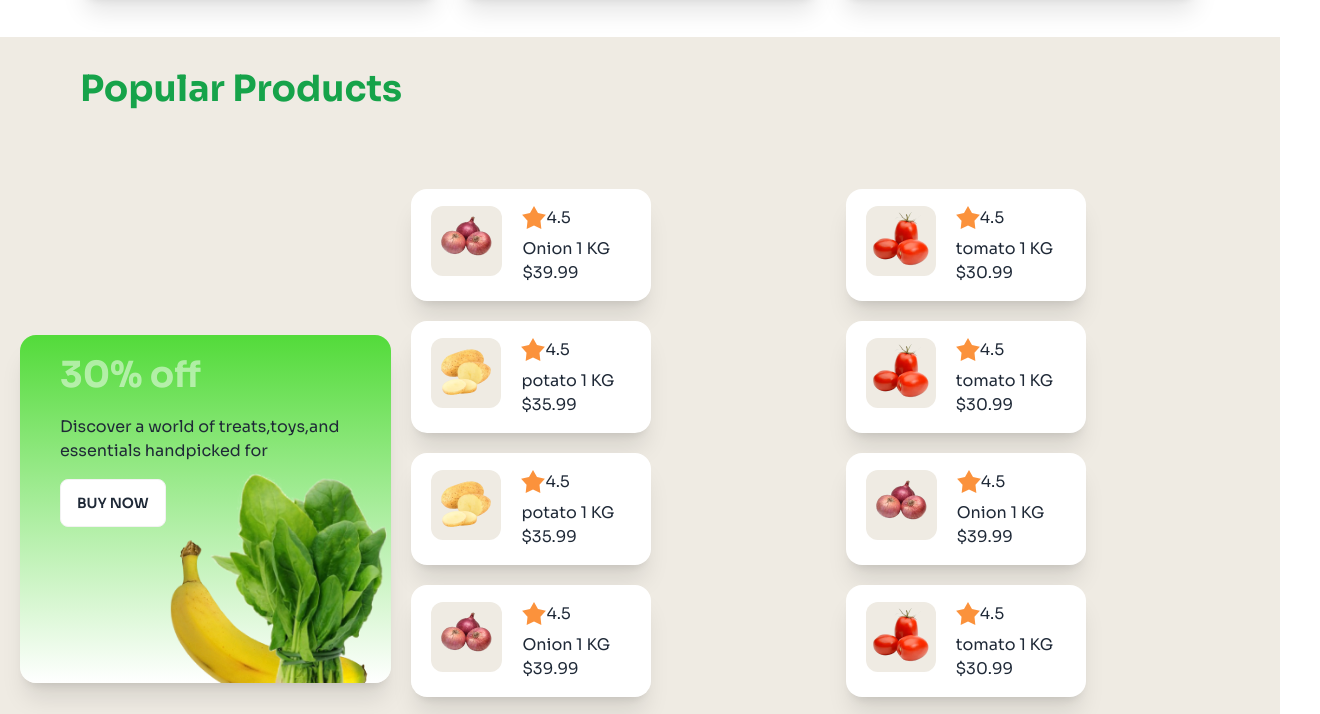
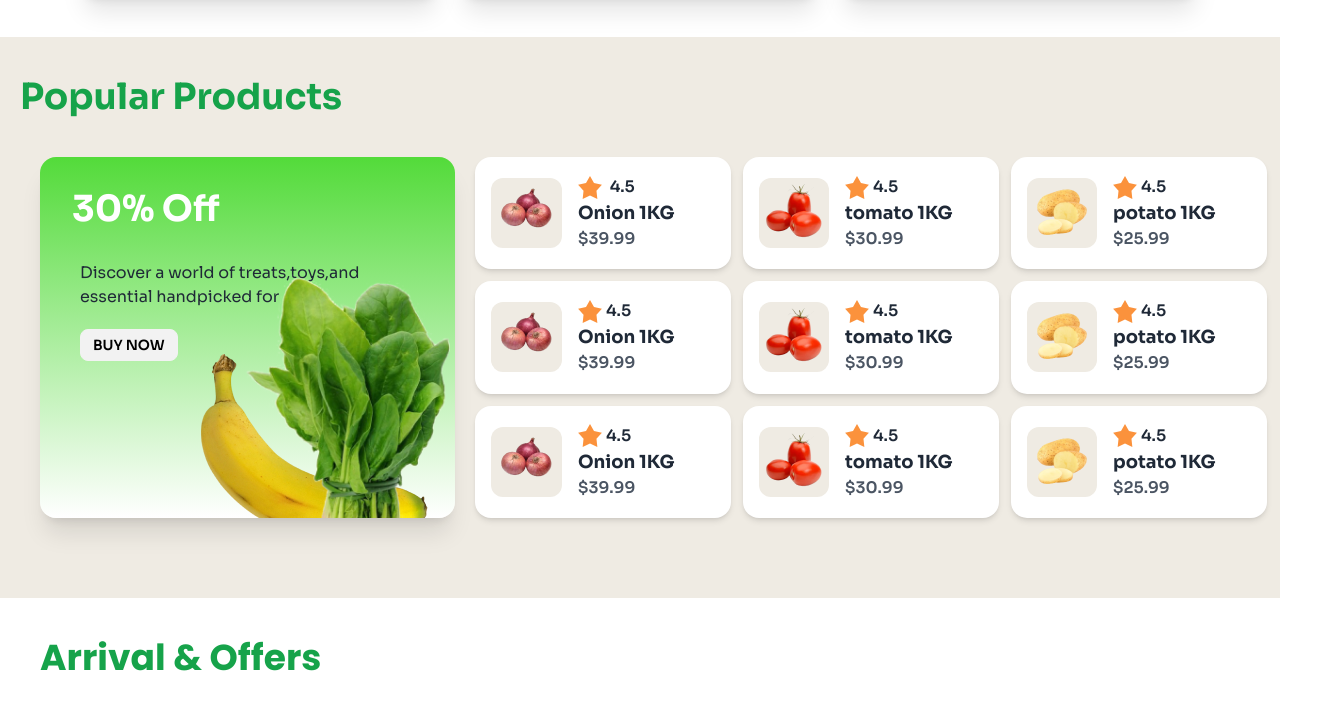
Before and after one commit to MdRakibHossen0/Assignment-03-002, a plain HTML site: page index.html in a window 1280 px wide. Shown: the part 1670-2384 px from the top of the page, 1320 px wide, since content can reach past the window. Drawn offline with nearby package versions, Linux system fonts and the light colour scheme.

Commit message:
responsive almost compelete

```diff
--- a/index.html
+++ b/index.html
@@ -70,11 +70,11 @@
           </ul>
         </div>
         <div class="navbar-end space-x-6">
-          <div class="space-x-3 lg:block sm:hidden md:hidden">
+          <div class="space-x-3 lg:block sm:hidden md:hidden max-sm:hidden">
             <a href> <i class="fas fa-shopping-cart"></i></a>
             <a href><i class="fa-solid fa-magnifying-glass"></i></a>
           </div>
-          <div class="space-x-3 lg:block  sm:hidden md:hidden">
+          <div class="space-x-3 lg:block  sm:hidden md:hidden max-sm:hidden ">
             <a class="btn text-black btn-outline btn-sm   ">Login</a>
             <a class="btn bg-green-500 btn-sm text-white  ">Register</a>
           </div>
@@ -132,11 +132,13 @@
       <section>
         <div class="  Services-Container">
           <div>
-            <h1 class="ml-5 md:ml-20 my-10   text-4xl font-semibold text-green-600">
+            <h1
+              class="ml-5 md:ml-20 my-10   text-4xl font-semibold text-green-600">
               Services
             </h1>
           </div>
-          <div class="grid grid-cols-1 mx-5 md:grid-cols-3 md:mx-20  justify-center gap-5">
+          <div
+            class="grid grid-cols-1 mx-5 md:grid-cols-3 md:mx-20  justify-center gap-5">
             <div class="card bg-secondary-color   shadow-xl">
               <figure>
                 <img class="mt-10 " src="./c2-assets/service.png" alt="Shoes" />
@@ -183,249 +185,218 @@
         </div>
       </section>
       <!-- Popular Products -->
-      <section class="bg-secondary-color pb-20  ">
-        <div class="">
-          <h1 class="pt-8 ml-20 my-10 font-bold text-4xl text-green-600">Popular
-            Products</h1>
+      <section >
+
+        <div class=" bg-secondary-color mt-10 pb-20   ">
+          <div class="text-4xl font-bold text-green-600 md:container m-auto  ">
+            <h1 class="py-10 ml-5  lg:ml-5">Popular Products</h1>
           </div>
-        <div class=" md:flex mx-5 items-center ">
+          <div class=" container m-auto lg:ml-10  sm:flex-row md:flex-row lg:flex  ">
 
             <div
-            class=" card shadow-xl bg-gradient-to-b from-[#53DB3A] to-[#FFFFFF]">
-
-            <div class=" ml-10 mt-5 relative ">
-              <div> <h1 class="text-4xl text-white font-bold animate-pulse mb-5 ">30%
-                  off</h1></div>
-              <div><p class="text-base mb-4 ">
-                  Discover a world of treats,toys,and<br> essentials handpicked
-                  for
-                </p></div>
-              <button class="btn bg-white px-4 py-2">Buy Now</button>
-              <div class="-mt-16 ml-24 ">
-                <img class src="./c2-assets/vegetable-offer.png" alt>
+              class=" card shadow-xl bg-gradient-to-b from-[#53DB3A] to-[#FFFFFF]   ">
+              <h1 class="text-4xl font-bold m-8 text-white">30% Off</h1>
+              <p class="text-base ml-10 mb-5">Discover a world of
+                treats,toys,and<br>
+                essential handpicked for
+              </p>
+              <div>
+                <button><a class=" btn btn-sm ml-10   text-black">Buy
+                    Now</a></button>
               </div>
 
-            </div>
-
-          </div>
-          <div class="grid grid-cols-2 gap-5 my-10   md:ml-5   md:w-9/12 ">
-
-            <div class="card bg-base-100 md:w-60 h-28 shadow-xl  ">
-
-              <div class="flex justify-start my-auto ">
-                <div>
-                  <img class="ml-5 bg-secondary-color rounded-xl  "
-                    src="./c2-assets/onion.png" alt>
-                </div>
-                <div class="ml-5">
-                  <div class="rating">
-                    <input
-                      type="radio"
-                      class="mask mask-star-2 bg-orange-400" />
-                    4.5
-
-                  </div>
-                  <div>
-                    <h2>Onion 1 KG</h2>
-                    <p>$39.99</p>
-                  </div>
+              <div class="-mt-24 ml-36">
+                <img src="./c2-assets/vegetable-offer.png"
+                  alt>
               </div>
             </div>
 
-            </div>
-
-            <!--  -->
-            <div class="card bg-base-100 md:w-60 h-28 shadow-xl ">
-              <div class="flex justify-start my-auto  ">
+            <!-- items -->
+            <div
+              class="  ml-5 grid sm:grid-cols-2 md:grid-cols-2 lg:grid-cols-3   gap-3  ">
+              <div
+                class="bg-white p-4 rounded-2xl shadow-md flex items-center space-x-4 lg:w-64   max-sm:hidden">
+                <img class="bg-secondary-color rounded-xl"
+                  src="./c2-assets/onion.png" alt="Onion">
                 <div>
-                  <img class="ml-5 bg-secondary-color rounded-xl"
-                    src="./c2-assets/tomato.png" alt>
-                </div>
-                <div class="ml-5">
+                  <div class="  space-x-1">
                     <div class="rating">
-                    <input
-                      type="radio"
-                      class="mask mask-star-2 bg-orange-400" />4.5
+                      <input type
+                        class="mask mask-star-2 bg-orange-400" />
 
                     </div>
-                  <div>
-                    <h2>tomato 1 KG</h2>
-                    <p>$30.99</p>
+                    <span class=" font-semibold">4.5</span>
+                  </div>
+                  <h2 class="text-lg font-bold">Onion 1KG</h2>
+                  <p class="text-gray-600 text-md font-semibold">$39.99</p>
                 </div>
               </div>
-              </div>
+              <!--  -->
+              <div
+                class="bg-white p-4 rounded-2xl shadow-md flex items-center space-x-4 lg:w-64  ">
+                <img class="bg-secondary-color rounded-xl"
+                  src="./c2-assets/tomato.png" alt="tomato">
+                <div>
+                  <div class="flex items-center space-x-1">
+                    <div class="rating">
+                      <input type
+                        class="mask mask-star-2 bg-orange-400" />
 
                     </div>
+                    <span class=" font-semibold">4.5</span>
+                  </div>
+                  <h2 class="text-lg font-bold">tomato 1KG</h2>
+                  <p class="text-gray-600 text-md font-semibold">$30.99</p>
+                </div>
+              </div>
               <!--  -->
-            <div class="card bg-base-100 md:w-60 h-28 shadow-xl ">
-              <div class="flex justify-start my-auto  ">
+              <div
+                class="bg-white p-4 rounded-2xl shadow-md flex items-center space-x-4 lg:w-64 ">
+                <img class="bg-secondary-color rounded-xl"
+                  src="./c2-assets/potato.png" alt="potato">
                 <div>
-                  <img class="ml-5 bg-secondary-color rounded-xl"
-                    src="./c2-assets/potato.png" alt>
-                </div>
-                <div class="ml-5">
+                  <div class="flex items-center space-x-1">
                     <div class="rating">
-                    <input
-                      type="radio"
-                      class="mask mask-star-2 bg-orange-400" />4.5
+                      <input type
+                        class="mask mask-star-2 bg-orange-400" />
 
                     </div>
-                  <div>
-                    <h2>potato 1 KG</h2>
-                    <p>$35.99</p>
+                    <span class=" font-semibold">4.5</span>
+                  </div>
+                  <h2 class="text-lg font-bold">potato 1KG</h2>
+                  <p class="text-gray-600 text-md font-semibold">$25.99</p>
                 </div>
               </div>
-              </div>
+              <!--  -->
+              <div
+                class="bg-white p-4 rounded-2xl shadow-md flex items-center space-x-4 lg:w-64  ">
+                <img class="bg-secondary-color rounded-xl"
+                  src="./c2-assets/onion.png" alt="Onion">
+                <div>
+                  <div class="flex  items-center space-x-1">
+                    <div class="rating">
+                      <input type
+                        class="mask mask-star-2 bg-orange-400" />
 
                     </div>
+                    <span class=" font-semibold">4.5</span>
+                  </div>
+                  <h2 class="text-lg font-bold">Onion 1KG</h2>
+                  <p class="text-gray-600 text-md font-semibold">$39.99</p>
+                </div>
+              </div>
               <!--  -->
-            <div class="card bg-base-100 md:w-60 h-28 shadow-xl ">
-              <div class="flex justify-start my-auto  ">
+              <div
+                class="bg-white p-4 rounded-2xl shadow-md flex items-center space-x-4  lg:w-64 ">
+                <img class="bg-secondary-color rounded-xl"
+                  src="./c2-assets/tomato.png" alt="tomato">
                 <div>
-                  <img class="ml-5 bg-secondary-color rounded-xl"
-                    src="./c2-assets/tomato.png" alt>
-                </div>
-                <div class="ml-5">
+                  <div class="flex items-center space-x-1">
                     <div class="rating">
-                    <input
-                      type="radio"
-                      class="mask mask-star-2 bg-orange-400" />4.5
+                      <input type
+                        class="mask mask-star-2 bg-orange-400" />
 
                     </div>
-                  <div>
-                    <h2>tomato 1 KG</h2>
-                    <p>$30.99</p>
+                    <span class=" font-semibold">4.5</span>
+                  </div>
+                  <h2 class="text-lg font-bold">tomato 1KG</h2>
+                  <p class="text-gray-600 text-md font-semibold">$30.99</p>
                 </div>
               </div>
-              </div>
+              <!--  -->
+              <div
+                class="bg-white p-4 rounded-2xl shadow-md flex items-center space-x-4 lg:w-64 ">
+                <img class="bg-secondary-color rounded-xl"
+                  src="./c2-assets/potato.png" alt="potato">
+                <div>
+                  <div class="flex items-center space-x-1">
+                    <div class="rating">
+                      <input type
+                        class="mask mask-star-2 bg-orange-400" />
 
                     </div>
+                    <span class=" font-semibold">4.5</span>
+                  </div>
+                  <h2 class="text-lg font-bold">potato 1KG</h2>
+                  <p class="text-gray-600 text-md font-semibold">$25.99</p>
+                </div>
+              </div>
               <!--  -->
-            <div class="card bg-base-100 md:w-60 h-28 shadow-xl ">
-              <div class="flex justify-start my-auto  ">
+              <div
+                class="bg-white p-4 rounded-2xl shadow-md flex items-center space-x-4 lg:w-64 ">
+                <img class="bg-secondary-color rounded-xl"
+                  src="./c2-assets/onion.png" alt="Onion">
                 <div>
-                  <img class="ml-5 bg-secondary-color rounded-xl"
-                    src="./c2-assets/potato.png" alt>
-                </div>
-                <div class="ml-5">
+                  <div class="flex items-center space-x-1">
                     <div class="rating">
-                    <input
-                      type="radio"
-                      class="mask mask-star-2 bg-orange-400" />4.5
+                      <input type
+                        class="mask mask-star-2 bg-orange-400" />
 
                     </div>
-                  <div>
-                    <h2>potato 1 KG</h2>
-                    <p>$35.99</p>
+                    <span class=" font-semibold">4.5</span>
+                  </div>
+                  <h2 class="text-lg font-bold">Onion 1KG</h2>
+                  <p class="text-gray-600 text-md font-semibold">$39.99</p>
                 </div>
               </div>
-              </div>
+              <!--  -->
+              <div
+                class="bg-white p-4 rounded-2xl shadow-md flex items-center space-x-4 lg:w-64 ">
+                <img class="bg-secondary-color rounded-xl"
+                  src="./c2-assets/tomato.png" alt="tomato">
+                <div>
+                  <div class="flex items-center space-x-1">
+                    <div class="rating">
+                      <input type
+                        class="mask mask-star-2 bg-orange-400" />
 
                     </div>
+                    <span class=" font-semibold">4.5</span>
+                  </div>
+                  <h2 class="text-lg font-bold">tomato 1KG</h2>
+                  <p class="text-gray-600 text-md font-semibold">$30.99</p>
+                </div>
+              </div>
               <!--  -->
-            <div class="card bg-base-100 md:w-60 h-28 shadow-xl ">
-              <div class="flex justify-start my-auto  ">
+              <div
+                class="bg-white p-4 rounded-2xl shadow-md flex items-center space-x-4 lg:w-64 ">
+                <img class="bg-secondary-color rounded-xl"
+                  src="./c2-assets/potato.png" alt="potato">
                 <div>
-                  <img class="ml-5 bg-secondary-color rounded-xl"
-                    src="./c2-assets/onion.png" alt>
-                </div>
-                <div class="ml-5">
+                  <div class="flex items-center space-x-1">
                     <div class="rating">
-                    <input
-                      type="radio"
-                      class="mask mask-star-2 bg-orange-400" />4.5
+                      <input type
+                        class="mask mask-star-2 bg-orange-400" />
 
                     </div>
-                  <div>
-                    <h2>Onion 1 KG</h2>
-                    <p>$39.99</p>
+                    <span class=" font-semibold">4.5</span>
                   </div>
-                </div>
-              </div>
-
-            </div>
-            <!--  -->
-            <div class="card bg-base-100 md:w-60 h-28 shadow-xl ">
-              <div class="flex justify-start my-auto  ">
-                <div>
-                  <img class="ml-5 bg-secondary-color rounded-xl"
-                    src="./c2-assets/onion.png" alt>
-                </div>
-                <div class="ml-5">
-                  <div class="rating">
-                    <input
-                      type="radio"
-                      class="mask mask-star-2 bg-orange-400" />4.5
-
-                  </div>
-                  <div>
-                    <h2>Onion 1 KG</h2>
-                    <p>$39.99</p>
-                  </div>
-                </div>
-              </div>
-
-            </div>
-            <!--  -->
-            <div class="card bg-base-100 md:w-60 h-28 shadow-xl ">
-              <div class="flex justify-start my-auto  ">
-                <div>
-                  <img class="ml-5 bg-secondary-color rounded-xl"
-                    src="./c2-assets/tomato.png" alt>
-                </div>
-                <div class="ml-5">
-                  <div class="rating">
-                    <input
-                      type="radio"
-                      class="mask mask-star-2 bg-orange-400" />4.5
-
-                  </div>
-                  <div>
-                    <h2>tomato 1 KG</h2>
-                    <p>$30.99</p>
-                  </div>
-                </div>
-              </div>
-
-            </div>
-            <!--  -->
-            <div class="card bg-base-100 md:w-60 h-28 shadow-xl ">
-              <div class="flex justify-start my-auto  ">
-                <div>
-                  <img class="ml-5 bg-secondary-color rounded-xl"
-                    src="./c2-assets/potato.png" alt>
-                </div>
-                <div class="ml-5">
-                  <div class="rating">
-                    <input
-                      type="radio"
-                      class="mask mask-star-2 bg-orange-400" />4.5
-
-                  </div>
-                  <div>
-                    <h2>potato 1 KG</h2>
-                    <p>$35.99</p>
-                  </div>
+                  <h2 class="text-lg font-bold">potato 1KG</h2>
+                  <p class="text-gray-600 text-md font-semibold">$25.99</p>
                 </div>
               </div>
 
             </div>
 
           </div>
+
         </div>
 
       </section>
 
       <!--  Arrival & Offers-->
-      <section class="font-poppins ml-20">
-        <h2 class=" my-10 font-bold text-4xl text-green-600">Arrival &
+      <section class="font-poppins container m-auto ">
+        <h2
+          class=" my-10 font-bold text-4xl text-green-600 sm:ml-5 md:ml-20 lg:ml-10 ">Arrival
+          &
           Offers</h2>
-        <div class="flex gap-5 m-auto">
+        <div
+          class="  grid grid-cols-1 md:grid-cols-1 lg:grid-cols-2  gap-5  m-auto">
           <div class="bg-[#115414] rounded-xl">
 
-            <div class="flex items-center ml-10 ">
+            <div class="flex items-center  ml-10 ">
 
-              <div class>
+              <div class=" w-8/12">
                 <img src="./c2-assets/dawat-logo.png" alt>
 
                 <button
@@ -437,16 +408,16 @@
                     20% OFF</span></p>
               </div>
               <div>
-                <img class="mt-10" src="./c2-assets/dawat-mock-up.png" alt>
+                <img class="mt-10 " src="./c2-assets/dawat-mock-up.png" alt>
               </div>
             </div>
 
           </div>
           <!--  -->
           <div class=" bg-[#102861] rounded-xl">
-            <div class="flex items-center ml-10">
+            <div class="flex items-center ml-10 ">
 
-              <div class>
+              <div class=" w-8/12">
                 <img src="./c2-assets/india-gate-logo.png" alt>
 
                 <button
@@ -457,7 +428,7 @@
                     20% OFF</span></p>
               </div>
               <div>
-                <img class="mt-10 pr-5" src="./c2-assets/india-gate-mock-up.png"
+                <img class="mt-10 " src="./c2-assets/india-gate-mock-up.png"
                   alt>
               </div>
             </div>
@@ -475,7 +446,7 @@
         <div class="hero-content flex-col lg:flex-row">
           <img src="./c2-assets/vegetable-busket.png"
             class="max-w-sm rounded-lg " />
-          <div>
+          <div class="sm:text-center md:text-center lg:text-start ">
             <h1 class="text-5xl font-bold">Get Grocery News!</h1>
             <p class="py-6">Exclusive training tips, ticks, product deals and
               more.</p>
@@ -487,14 +458,14 @@
         </div>
       </div>
       <!--  -->
-      <footer class="footer  bg-green-600 text-base-content p-48  ">
-        <nav class>
+      <footer class="footer  bg-green-700 text-base-content pt-48 pb-10    ">
+        <nav class="ml-10 lg:ml-28">
           <header class="footer-title"><img src="./c2-assets/logo-footer.png"
               alt></header>
           <p class="text-white">Discover a world of treats, toys, and<br>
             essentials handpicked for your furry<br> friends</p>
         </nav>
-        <nav class="text-white">
+        <nav class="text-white ml-10">
 
           <a class="link link-hover">Product</a>
           <a class="link link-hover"></a>
@@ -503,7 +474,7 @@
           <a class="link link-hover">Contact us</a>
 
         </nav>
-        <nav>
+        <nav class="ml-10">
           <header class="footer-title text-white font-medium ">Follow
             Us</header>
           <div class="mt-4 lg:mt-0 flex space-x-3">
```
Lines whose indentation alone changed are shown as unchanged.
